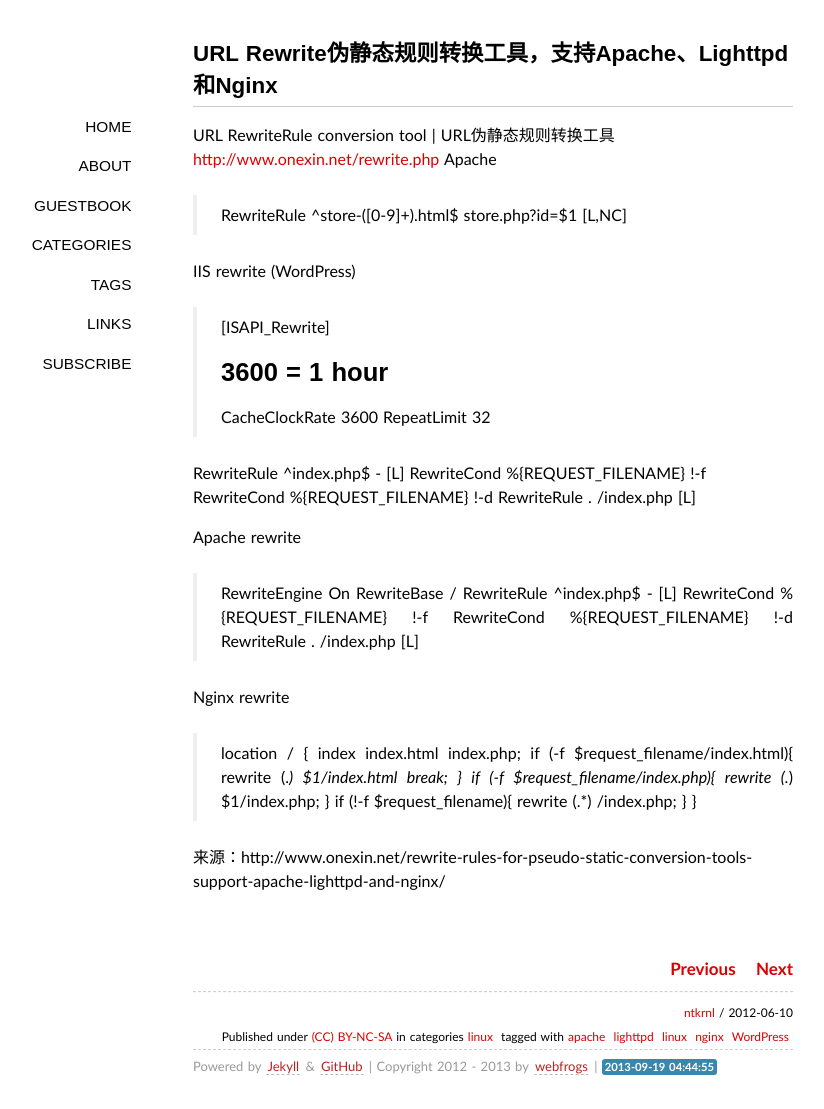
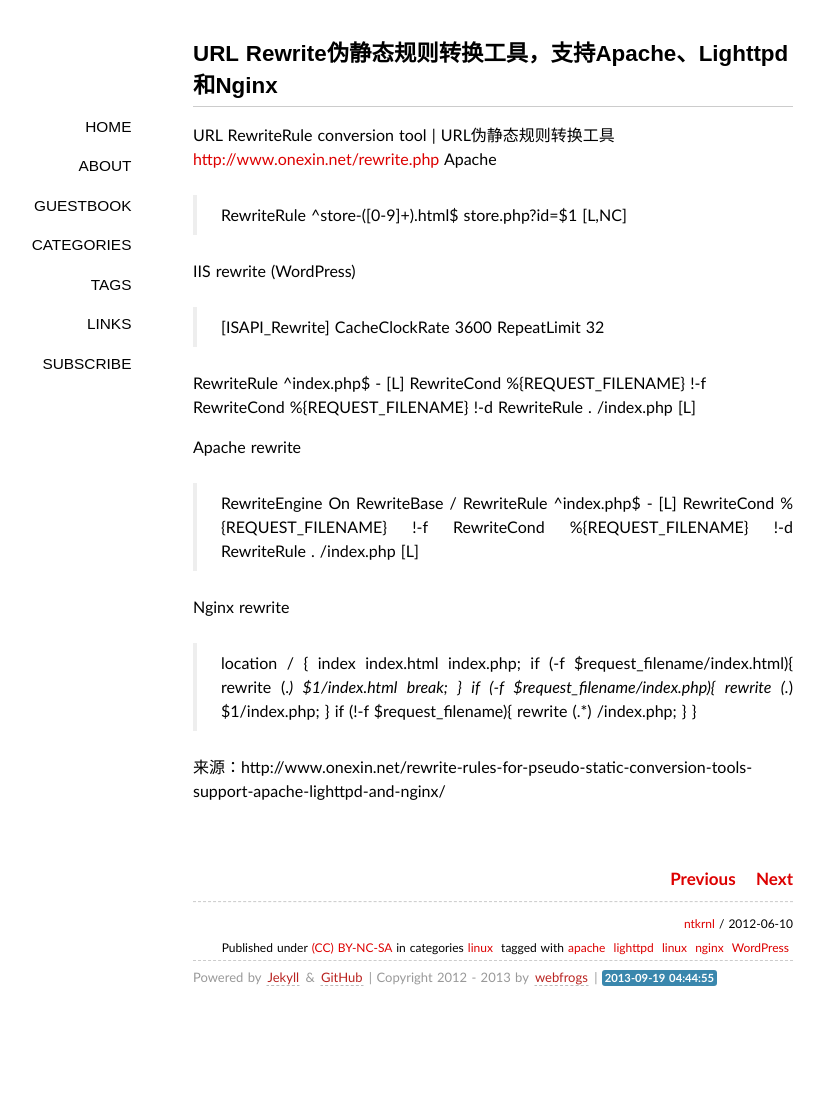
Before and after one commit to ntkrnl/ntkrnl.github.io, a Jekyll site: the page built from _posts/2012-06-10-pseudo-static-url-rewrite-rules-conversion-tools-support-for-apache-lighttpd-and-nginx.markdown, in a window 1280 px wide. Shown: the whole page, without its empty margins (147-971 px from the left). Built offline with Jekyll 4.4.1, drawn with Linux system fonts in a browser that asks for light colours; some web fonts are replaced; Markdown is read by kramdown in place of the engine named in the settings; comment, search, counter and statistics services are not loaded; after the commit the page ends 1020 px from its top, so only the background shows below that.

Commit message:
Update 2012-06-10-pseudo-static-url-rewrite-rules-conversion-tools-support-for-apache-lighttpd-and-nginx.markdown

```diff
--- a/_posts/2012-06-10-pseudo-static-url-rewrite-rules-conversion-tools-support-for-apache-lighttpd-and-nginx.markdown
+++ b/_posts/2012-06-10-pseudo-static-url-rewrite-rules-conversion-tools-support-for-apache-lighttpd-and-nginx.markdown
@@ -30,7 +30,6 @@ IIS rewrite (WordPress)
 
 
 > [ISAPI_Rewrite]
-# 3600 = 1 hour
 CacheClockRate 3600
 RepeatLimit 32
 
@@ -38,7 +37,6 @@ RewriteRule ^index.php$ - [L]
 RewriteCond %{REQUEST_FILENAME} !-f
 RewriteCond %{REQUEST_FILENAME} !-d
 RewriteRule . /index.php [L]
-
 
 
 Apache rewrite
@@ -50,7 +48,6 @@ RewriteRule ^index.php$ - [L]
 RewriteCond %{REQUEST_FILENAME} !-f
 RewriteCond %{REQUEST_FILENAME} !-d
 RewriteRule . /index.php [L]
-
 
 
 Nginx rewrite
@@ -70,5 +67,4 @@ rewrite (.*) /index.php;
 }
 
 
-
 来源：http://www.onexin.net/rewrite-rules-for-pseudo-static-conversion-tools-support-apache-lighttpd-and-nginx/
```
